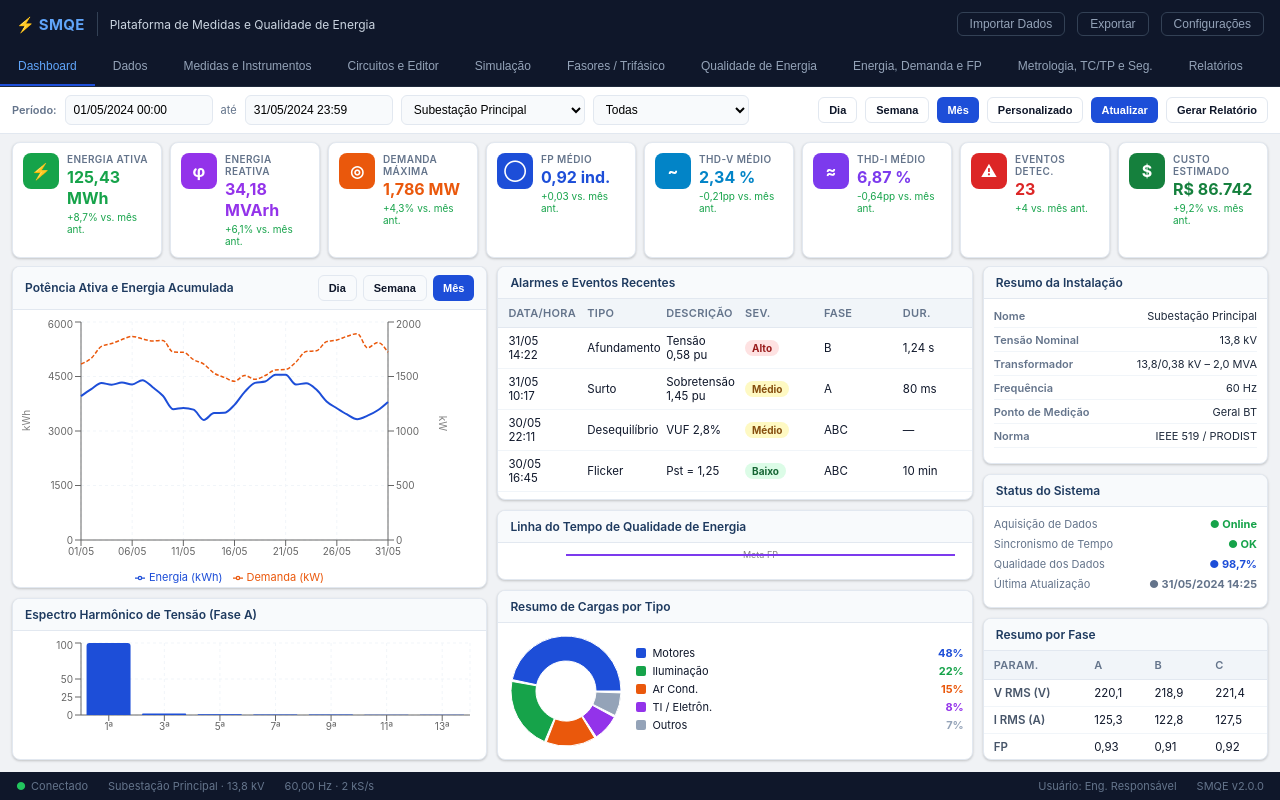
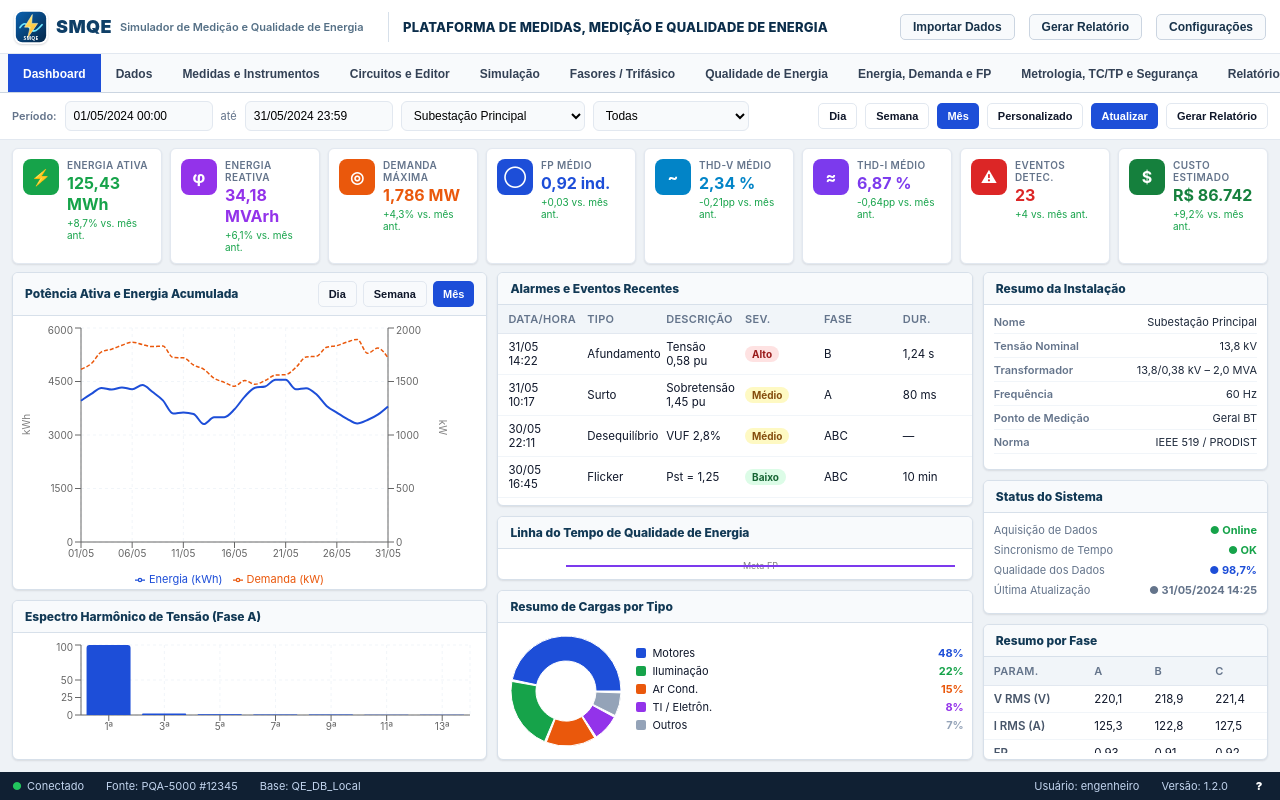
Before and after one commit to frahncky/MedidasQualidadeEnergia, a React (Vite) app in the folder web/: page / in a window 1280 px wide. Built offline with nearby package versions, Linux system fonts and the light colour scheme.

Commit message:
Padroniza shell visual da web

```diff
--- a/web/index.html
+++ b/web/index.html
@@ -3,7 +3,7 @@
   <head>
     <meta charset="UTF-8" />
     <meta name="viewport" content="width=device-width, initial-scale=1.0" />
-    <title>SMQE — Plataforma de Medidas e Qualidade de Energia</title>
+    <title>SMQE - Simulador de Medição e Qualidade de Energia</title>
     <link rel="icon" type="image/svg+xml" href="/favicon.svg" />
   </head>
   <body>
--- a/web/src/App.jsx
+++ b/web/src/App.jsx
@@ -19,7 +19,7 @@ const TABS = [
   { id: 'fasores',     label: 'Fasores / Trifásico',         Component: Fasores },
   { id: 'qualidade',   label: 'Qualidade de Energia',        Component: QualidadeEnergia },
   { id: 'energia',     label: 'Energia, Demanda e FP',       Component: EnergiaDemandaFP },
-  { id: 'metrologia',  label: 'Metrologia, TC/TP e Seg.',    Component: Metrologia },
+  { id: 'metrologia',  label: 'Metrologia, TC/TP e Segurança', Component: Metrologia },
   { id: 'relatorios',  label: 'Relatórios',                  Component: Relatorios },
 ]
 
@@ -29,18 +29,20 @@ export default function App() {
 
   return (
     <div className="app">
-      {/* Header */}
       <header className="header">
-        <span className="header__logo">⚡ SMQE</span>
+        <div className="header__brand">
+          <img className="header__icon" src="/favicon.svg" alt="" />
+          <span className="header__logo">SMQE</span>
+          <span className="header__subtitle">Simulador de Medição e Qualidade de Energia</span>
+        </div>
         <div className="header__sep" />
-        <span className="header__title">Plataforma de Medidas e Qualidade de Energia</span>
+        <span className="header__title">PLATAFORMA DE MEDIDAS, MEDIÇÃO E QUALIDADE DE ENERGIA</span>
         <div className="header__spacer" />
         <button className="header__btn">Importar Dados</button>
-        <button className="header__btn">Exportar</button>
+        <button className="header__btn">Gerar Relatório</button>
         <button className="header__btn">Configurações</button>
       </header>
 
-      {/* Tab navigation */}
       <div style={{ display: 'flex', flexDirection: 'column', overflow: 'hidden' }}>
         <nav className="tab-nav">
           {TABS.map(t => (
@@ -54,19 +56,18 @@ export default function App() {
           ))}
         </nav>
 
-        {/* Content */}
-        <div className="tab-content" style={{ flex: 1, overflow: 'hidden' }}>
+        <div className="tab-content" style={{ flex: 1 }}>
           <ActiveComponent />
         </div>
       </div>
 
-      {/* Status bar */}
       <footer className="statusbar">
         <span className="statusbar__item"><span className="statusbar__dot">●</span> Conectado</span>
-        <span className="statusbar__item">Subestação Principal · 13,8 kV</span>
-        <span className="statusbar__item">60,00 Hz · 2 kS/s</span>
-        <span className="statusbar__item" style={{ marginLeft: 'auto' }}>Usuário: Eng. Responsável</span>
-        <span className="statusbar__item">SMQE v2.0.0</span>
+        <span className="statusbar__item">Fonte: PQA-5000 #12345</span>
+        <span className="statusbar__item">Base: QE_DB_Local</span>
+        <span className="statusbar__item" style={{ marginLeft: 'auto' }}>Usuário: engenheiro</span>
+        <span className="statusbar__item">Versão: 1.2.0</span>
+        <span className="statusbar__help">?</span>
       </footer>
     </div>
   )
--- a/web/src/index.css
+++ b/web/src/index.css
@@ -1,11 +1,11 @@
 *, *::before, *::after { box-sizing: border-box; margin: 0; padding: 0; }
 
 :root {
-  --c-bg: #f0f2f5;
+  --c-bg: #eef2f6;
   --c-surface: #ffffff;
   --c-border: #e2e8f0;
-  --c-nav: #0f172a;
-  --c-nav-hover: #1e293b;
+  --c-nav: #ffffff;
+  --c-nav-hover: #edf4ff;
   --c-nav-active: #1d4ed8;
   --c-primary: #1d4ed8;
   --c-primary-hover: #1e40af;
@@ -15,36 +15,40 @@
   --c-text: #0f172a;
   --c-text-muted: #64748b;
   --c-text-light: #94a3b8;
-  --radius: 8px;
-  --shadow: 0 1px 3px rgba(0,0,0,.12), 0 1px 2px rgba(0,0,0,.08);
+  --radius: 6px;
+  --shadow: 0 1px 2px rgba(15,23,42,.10);
   --shadow-md: 0 4px 6px -1px rgba(0,0,0,.1), 0 2px 4px -2px rgba(0,0,0,.1);
 }
 
 html, body, #root { height: 100%; font-family: 'Inter', 'Segoe UI', system-ui, sans-serif; font-size: 13px; color: var(--c-text); background: var(--c-bg); }
 
 /* ── App shell ── */
-.app { display: grid; grid-template-rows: 48px 1fr 28px; height: 100vh; overflow: hidden; }
+.app { display: grid; grid-template-rows: 54px 1fr 28px; height: 100vh; overflow: hidden; background: var(--c-bg); }
 
 /* ── Header ── */
-.header { background: var(--c-nav); display: flex; align-items: center; padding: 0 16px; gap: 12px; }
-.header__logo { color: #60a5fa; font-weight: 700; font-size: 15px; letter-spacing: .3px; }
-.header__sep { width: 1px; height: 24px; background: #334155; }
-.header__title { color: #cbd5e1; font-size: 12px; }
+.header { background: var(--c-nav); display: flex; align-items: center; padding: 0 14px; gap: 14px; border-bottom: 1px solid var(--c-border); }
+.header__brand { display: flex; align-items: center; gap: 8px; min-width: 360px; }
+.header__icon { width: 34px; height: 34px; border-radius: 8px; box-shadow: 0 1px 2px rgba(15,23,42,.18); }
+.header__logo { color: #0f3f67; font-weight: 900; font-size: 18px; letter-spacing: .4px; }
+.header__subtitle { color: #557086; font-size: 11px; font-weight: 600; }
+.header__sep { width: 1px; height: 30px; background: #d7e0ea; }
+.header__title { color: #0b2d4a; font-size: 13px; font-weight: 800; letter-spacing: .2px; }
 .header__spacer { flex: 1; }
-.header__btn { background: none; border: 1px solid #334155; color: #94a3b8; padding: 4px 12px; border-radius: 6px; cursor: pointer; font-size: 12px; }
-.header__btn:hover { background: #1e293b; color: #e2e8f0; }
+.header__btn { background: #f8fafc; border: 1px solid #cbd5e1; color: #17324a; padding: 5px 12px; border-radius: 5px; cursor: pointer; font-size: 12px; font-weight: 700; }
+.header__btn:hover { background: #edf4ff; border-color: #93c5fd; color: #0f4f85; }
 
 /* ── Tab navigation ── */
-.tab-nav { display: flex; background: var(--c-nav); border-bottom: 1px solid #1e293b; overflow-x: auto; scrollbar-width: none; }
+.tab-nav { display: flex; background: #f8fafc; border-bottom: 1px solid #cbd5e1; overflow-x: auto; scrollbar-width: none; min-height: 38px; padding-left: 8px; }
 .tab-nav::-webkit-scrollbar { display: none; }
-.tab-btn { flex-shrink: 0; padding: 0 18px; height: 38px; background: none; border: none; color: #94a3b8; cursor: pointer; font-size: 12px; font-weight: 500; border-bottom: 2px solid transparent; white-space: nowrap; transition: all .15s; }
-.tab-btn:hover { color: #e2e8f0; background: #1e293b; }
-.tab-btn.active { color: #60a5fa; border-bottom-color: #1d4ed8; }
+.tab-btn { flex-shrink: 0; padding: 0 14px; height: 38px; background: transparent; border: 1px solid transparent; border-bottom: none; color: #334155; cursor: pointer; font-size: 12px; font-weight: 700; white-space: nowrap; transition: all .15s; }
+.tab-btn:hover { color: #0f3f67; background: #eaf3ff; }
+.tab-btn.active { color: #fff; background: var(--c-nav-active); border-color: var(--c-nav-active); }
 
 /* ── Status bar ── */
-.statusbar { background: #0f172a; display: flex; align-items: center; padding: 0 16px; gap: 20px; font-size: 11px; color: #64748b; }
+.statusbar { background: #102033; display: flex; align-items: center; padding: 0 12px; gap: 22px; font-size: 11px; color: #c2d4ee; }
 .statusbar__dot { color: #22c55e; }
 .statusbar__item { display: flex; align-items: center; gap: 5px; }
+.statusbar__help { display: inline-grid; place-items: center; width: 18px; height: 18px; color: #fff; font-weight: 900; }
 
 /* ── Tab content ── */
 .tab-content { overflow: auto; height: 100%; background: var(--c-bg); }
@@ -65,8 +69,8 @@ html, body, #root { height: 100%; font-family: 'Inter', 'Segoe UI', system-ui, s
 .grid-4 { display: grid; grid-template-columns: repeat(4,1fr); gap: 10px; }
 
 /* ── Panel / Card ── */
-.panel { background: var(--c-surface); border-radius: var(--radius); border: 1px solid var(--c-border); box-shadow: var(--shadow); overflow: hidden; }
-.panel__head { padding: 8px 12px; border-bottom: 1px solid var(--c-border); display: flex; align-items: center; gap: 8px; font-weight: 600; font-size: 12px; color: #1e3a5f; background: #f8fafc; }
+.panel { background: var(--c-surface); border-radius: var(--radius); border: 1px solid #d7e0ea; box-shadow: var(--shadow); overflow: hidden; }
+.panel__head { padding: 8px 12px; border-bottom: 1px solid #d7e0ea; display: flex; align-items: center; gap: 8px; font-weight: 800; font-size: 12px; color: #123955; background: #f8fafc; }
 .panel__head-actions { margin-left: auto; display: flex; gap: 6px; }
 .panel__body { padding: 10px; }
 .panel__body--np { padding: 0; }
@@ -89,7 +93,7 @@ html, body, #root { height: 100%; font-family: 'Inter', 'Segoe UI', system-ui, s
 .spacer { flex: 1; }
 
 /* ── Buttons ── */
-.btn { height: 30px; padding: 0 14px; border-radius: 6px; border: none; cursor: pointer; font-size: 12px; font-weight: 600; transition: all .15s; display: inline-flex; align-items: center; gap: 6px; }
+.btn { height: 30px; padding: 0 14px; border-radius: 5px; border: none; cursor: pointer; font-size: 12px; font-weight: 700; transition: all .15s; display: inline-flex; align-items: center; gap: 6px; }
 .btn-primary { background: var(--c-primary); color: #fff; }
 .btn-primary:hover { background: var(--c-primary-hover); }
 .btn-success { background: var(--c-success); color: #fff; }
@@ -168,6 +172,24 @@ html, body, #root { height: 100%; font-family: 'Inter', 'Segoe UI', system-ui, s
 .instr-btn:hover { background: #eff6ff; border-color: #bfdbfe; }
 .instr-btn.active { background: var(--c-primary); color: #fff; border-color: var(--c-primary); }
 
+@media (max-width: 1100px) {
+  .header { gap: 8px; padding: 0 10px; }
+  .header__brand { min-width: 168px; }
+  .header__subtitle { display: none; }
+  .header__title { font-size: 11px; max-width: 46vw; white-space: nowrap; overflow: hidden; text-overflow: ellipsis; }
+  .header__btn { padding: 5px 8px; }
+  .statusbar { gap: 10px; }
+}
+
+@media (max-width: 760px) {
+  .app { grid-template-rows: 54px 1fr 32px; }
+  .header__title { display: none; }
+  .header__btn:nth-of-type(2),
+  .header__btn:nth-of-type(3) { display: none; }
+  .statusbar__item:nth-of-type(2),
+  .statusbar__item:nth-of-type(3) { display: none; }
+}
+
 /* ── Responsive ── */
 @media (max-width: 1200px) {
   .kpi-row { grid-template-columns: repeat(4,1fr); }
```
